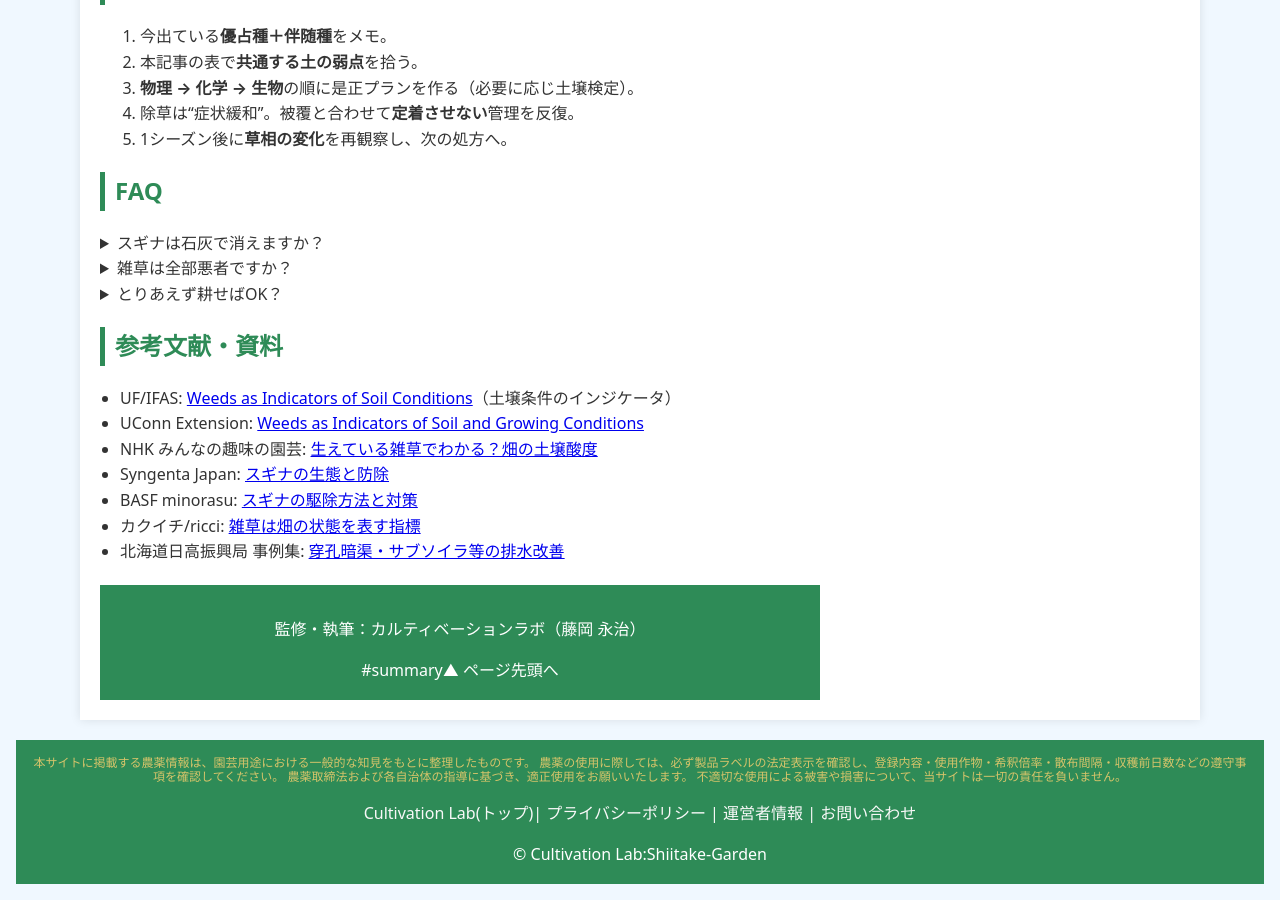
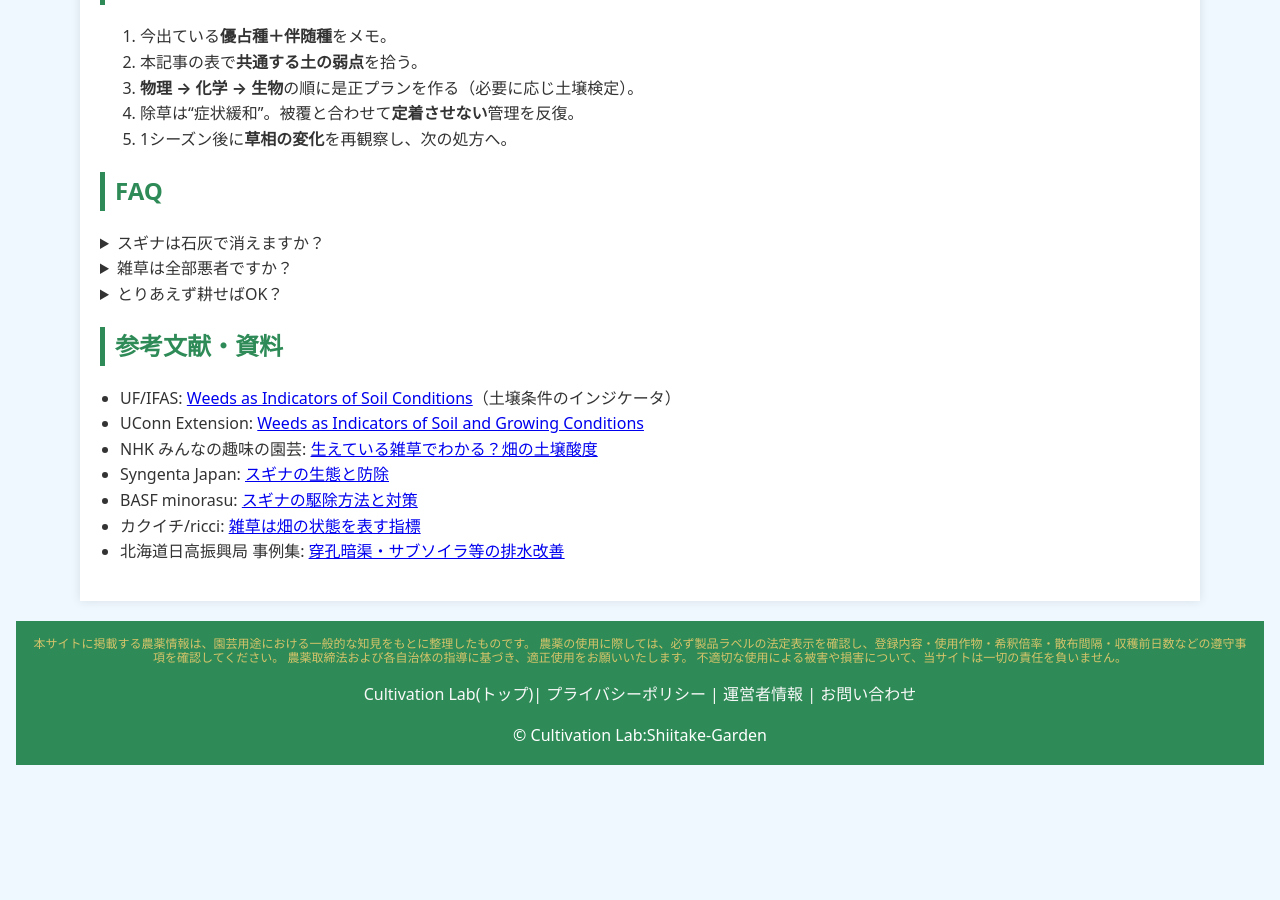
Before and after one commit to shiitake-garden/shiitake-garden.github.io, a Jekyll site: the page built from column/column_zassou_tuti.html, in a window 1280 px wide and 900 px high, scrolled down 2353 px. Built offline with Jekyll 4.4.1, drawn with Linux system fonts in a browser that asks for light colours; after the commit the page ends 3134 px from its top, so only the background shows below that.

Commit message:
Update column_zassou_tuti.html

```diff
--- a/column/column_zassou_tuti.html
+++ b/column/column_zassou_tuti.html
@@ -206,12 +206,6 @@ title: カルティベーションラボ
       </ul>
     </section>
 
-    <footer class="article-footer">
-      <p>監修・執筆：カルティベーションラボ（藤岡 永治）</p>
-      <nav class="pager">
-        #summary▲ ページ先頭へ</a>
-      </nav>
-    </footer>
 
   </article>
 
```
